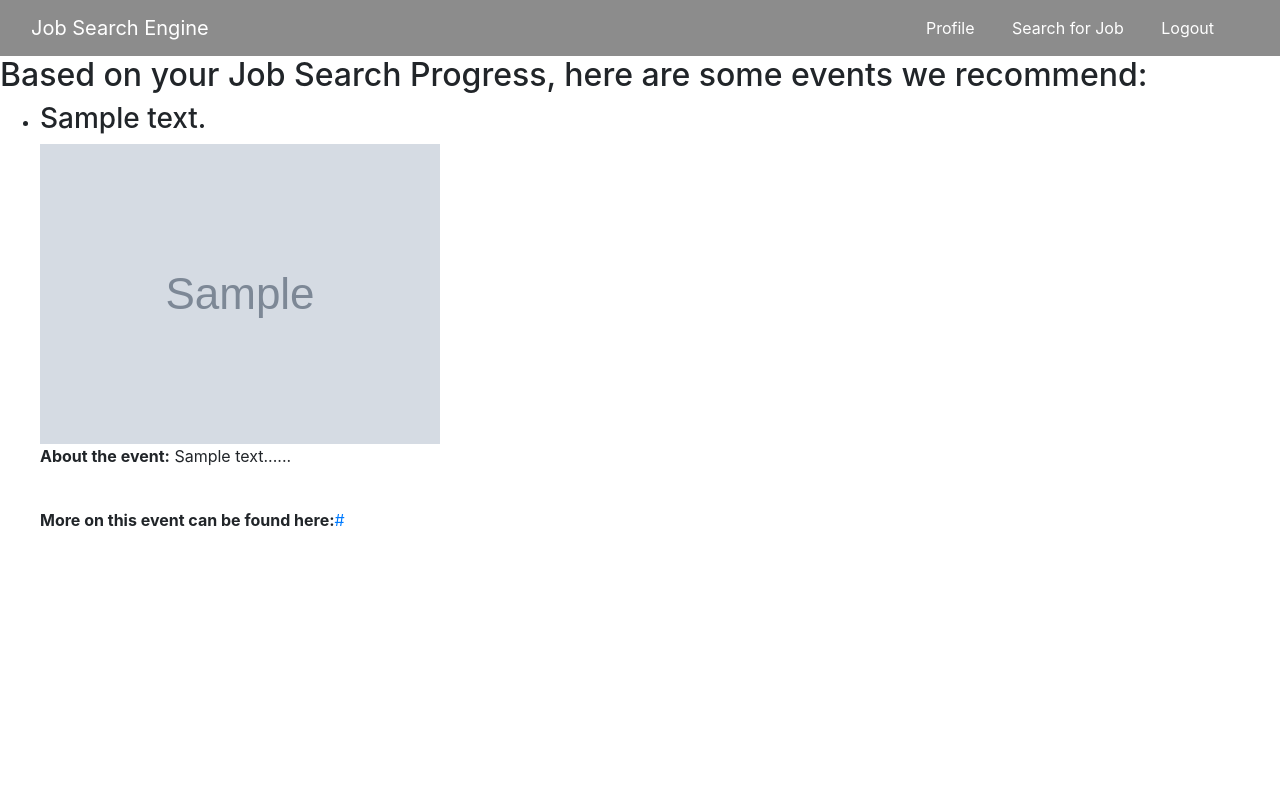
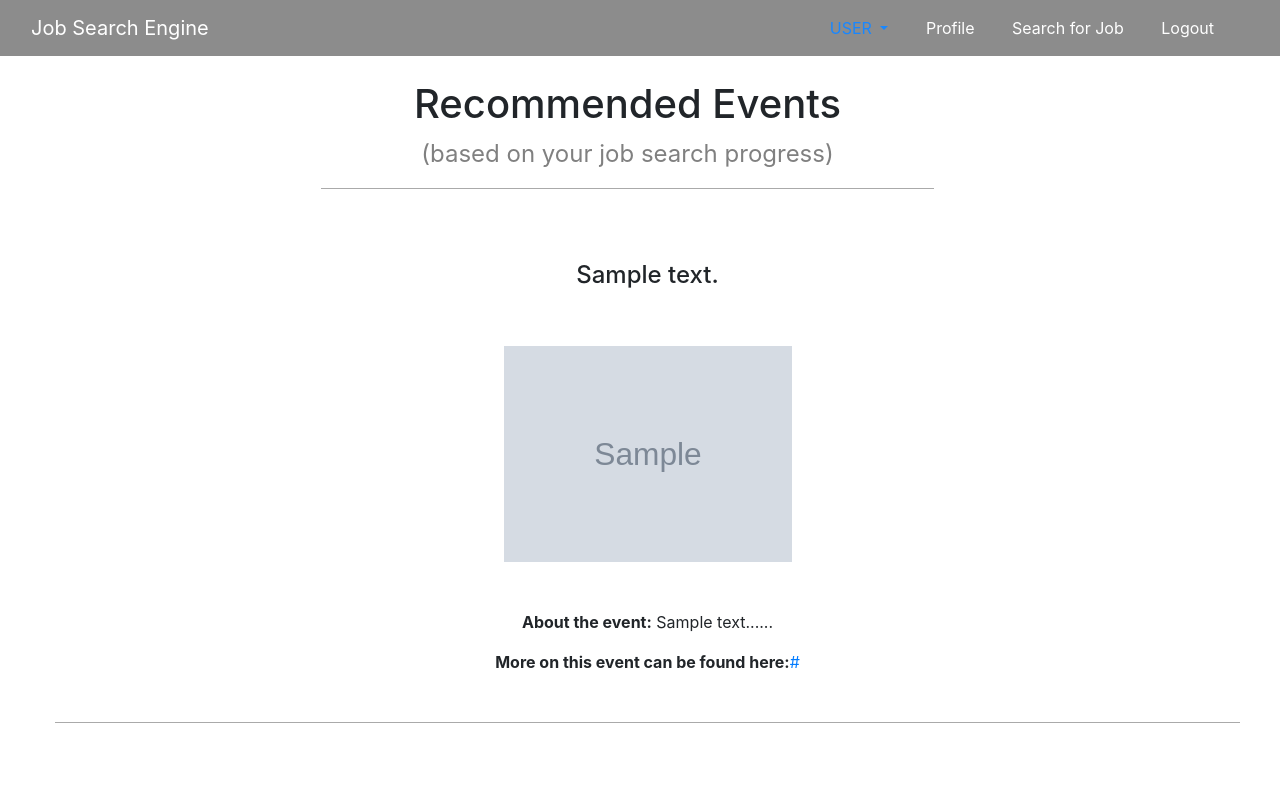
Before and after one commit to kazshidara/jobsearch-engine-project, a Flask app: page /user-events in a window 1280 px wide. Run offline with Flask 2, Linux system fonts and the light colour scheme; the visitor is signed in with stand-in values (Sample User, id 1); tables that the repository leaves empty hold one stand-in row (values such as "Sample post"); grey boxes marked "Sample" are stand-in pictures; a database or web service that is not in the repository returns one stand-in record (values such as "Sample title"); data that the repository does not hold is empty; some libraries are stand-ins or nearby versions.

Commit message:
Reformatted reccomended events page

```diff
--- a/static/style_sheet.css
+++ b/static/style_sheet.css
@@ -1,5 +1,4 @@
 * {
-
     -webkit-box-sizing: border-box;
   box-sizing: border-box;
 }
@@ -199,3 +198,24 @@ img {
     background-color: black;
     opacity: .5;
 }
+
+/*-------------------------USER PROFILE ("/user_profile") STYLING------------------------- */
+
+.user-info-box {
+  display: flex;
+  justify-content: center;
+  text-align: center;
+  border: double;
+  width:40%;
+  margin-left: 30%;
+  padding-top: 30px;
+
+}
+
+
+/*------------------------- Job listings ("/saved,/job_listing,/recommended_events") STYLING------------------------- */
+
+.listings {
+  margin-left: 15px;
+  margin-right: 40px;
+}
--- a/templates/base.html
+++ b/templates/base.html
@@ -30,7 +30,17 @@
         </div>
           <ul class="nav navbar-nav navbar-right">
             {% if session %}
-              <li><a href="/user_profile"><span class="link"> Profile</span> </a></li>
+
+              <li class="nav-item dropdown">
+                <a class="nav-link dropdown-toggle" href="#" data-toggle="dropdown">USER
+                <span class="caret"></span></a>
+                  <div class="dropdown-menu">
+                    <a class = "dropdown-item" href="/user_profile">Profile</a></
+                    <a class = "dropdown-item" href="/show-saved">Saved Jobs</a>
+                    <a class = "dropdown-item" href="user-events">Recommended Events</a>
+                 </div>
+              </li>
+              <li><a href="/user_profile"><span class="link">Profile</span></a></li>
               <li><a href="/"><span class="link">Search for Job </span></a></li>
               <li><a href="/logout"><span class="link"> Logout</span></a></li>
             {% else %}
@@ -41,10 +51,11 @@
       </div>
   </nav>
 
-  <div id="modal" style="display: none;">      <!--takes over entire page = container -->
-    <div id="modal-contents">               <!--  shows the form within the container   -->
+ <!--  <div id="modal" style="display: none;">
+    <div id="modal-contents">
     </div>
-  </div>
+  </div> -->
+
 
 
   {% block content %} Put Content HERE! {% endblock %}
--- a/templates/recommended_events.html
+++ b/templates/recommended_events.html
@@ -4,20 +4,31 @@
 
 {% block content %}
 
-  <div>
+  <div class="listings" style="text-align: center;">
 
-      <h2>Based on your Job Search Progress, here are some events we recommend:</h2>
+      <br>
+    <div style="text-align: center; padding-right: 25%; padding-left: 25%; ">
+      <h2 style="font-size: 2.5em;"> Recommended Events </h2>
+      <p style="font-size: 1.5em; color: gray;"> (based on your job search progress)</p><div style=" border-bottom: 1px solid #aaa ; "></div>
+    </div>
+    <br>
+    <br>
+    <br>
+
+
 
       <ul>
-
         {% for event_key, event_value in new_dict.items() %}
 
-          <li><h3> {{ new_dict[event_key][0] }} </h3></li>
 
-          <img src="{{new_dict[event_key][3]}}">
-          <p><b> About the event:</b> {{new_dict[event_key][1]}}.....</p><br>
+        <div class="listing">
+          <h4> {{ new_dict[event_key][0] }} </h4><br><br>
+
+          <img src="{{new_dict[event_key][3]}}" style=" display: block; margin-left: auto; margin-right: auto; width: 18em; height: auto;"><br><br>
+          <p><b> About the event:</b> {{new_dict[event_key][1]}}.....</p>
             <b>More on this event can be found here:</b><a href="{{ new_dict[event_key][2]}}">{{new_dict[event_key][2]}} </a>
-
+        </div><br><br>
+        <div style=" border-bottom: 1px solid #aaa;"></div>
             <br>
             <br>
             <br>
```
Lines whose indentation alone changed are shown as unchanged.
